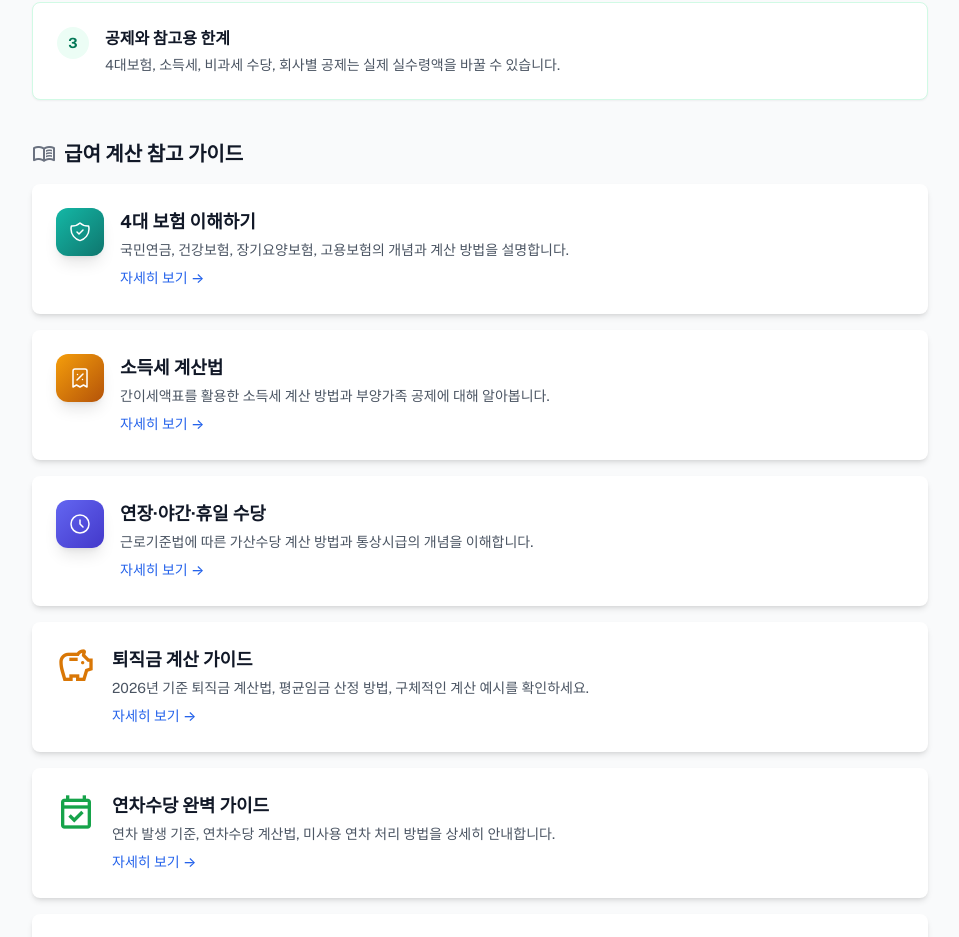
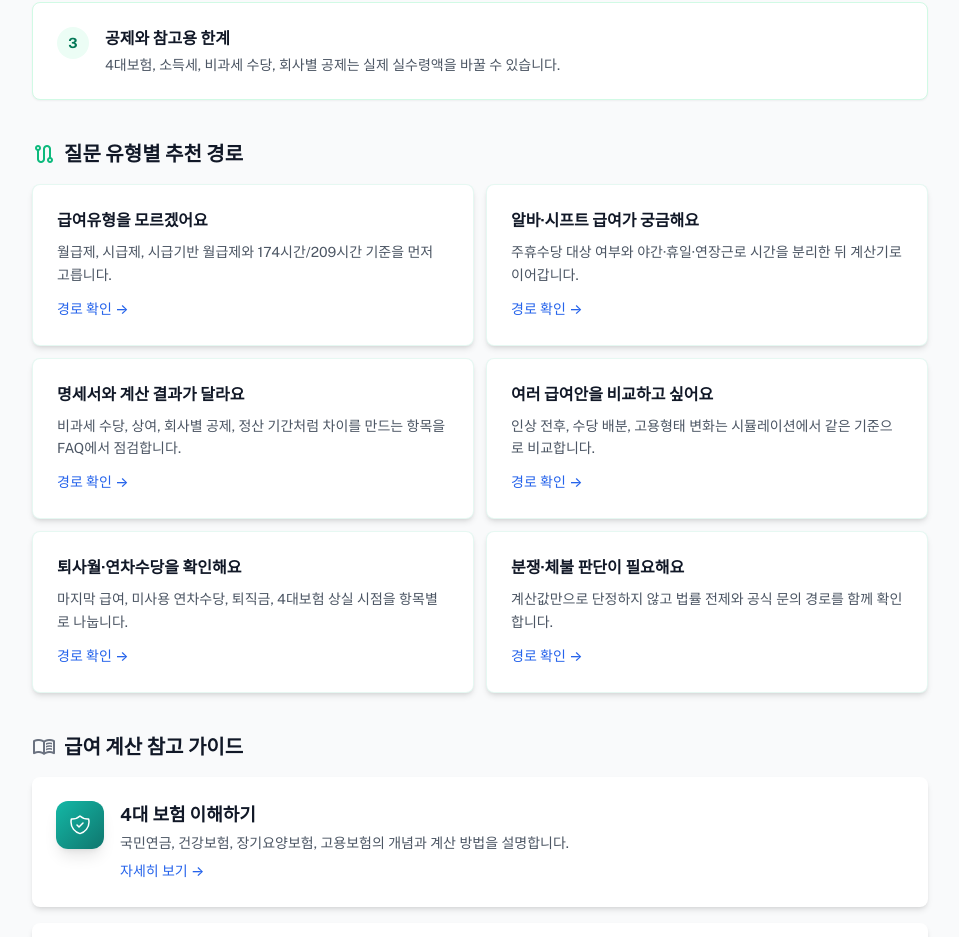
Before and after one commit to freenu0618/calcul, a React (Vite) app in the folder frontend/: page /guide in a window 1280 px wide. Shown: the part 812-1749 px from the top of the page, without its empty margins (160-1119 px from the left). Built offline with nearby package versions, Linux system fonts and the light colour scheme; no server answers.

Commit message:
improve: add guide routing answer signals

```diff
--- a/frontend/scripts/prerender-meta.mjs
+++ b/frontend/scripts/prerender-meta.mjs
@@ -20,7 +20,7 @@ const ROUTES = [
   { path: '/simulation', title: '급여 구조 시뮬레이션 - 기본급·수당 배분 인건비 비교 | PayTools', description: '같은 월 총 급여액에서 기본급과 수당 배분을 바꿨을 때 통상시급, 연장·야간·휴일수당, 퇴직금 기준, 연간 인건비 차이를 비교합니다.' },
 
   // 가이드
-  { path: '/guide', title: '급여 계산 가이드 - 사용법, 4대보험, 소득세, 수당 | PayTools', description: 'PayTools 사용법과 한국 근로기준법에 따른 급여 계산의 모든 것을 알아보세요.' },
+  { path: '/guide', title: '급여 계산 가이드 - 사용법, 4대보험, 소득세, 수당 | PayTools', description: '급여유형 선택, 계산 전 체크리스트, 2026년 4대보험·소득세·주휴수당·가산수당 기준과 상황별 추천 경로를 한곳에서 확인하세요.' },
   { path: '/guide/insurance', title: '4대 보험 이해하기 | 2026년 요율 및 계산 방법 | PayTools', description: '국민연금, 건강보험, 장기요양보험, 고용보험의 2026년 요율과 계산 방법을 상세히 안내합니다.' },
   { path: '/guide/tax', title: '소득세 계산법 | 간이세액표 활용 가이드 | PayTools', description: '근로소득세 간이세액표와 부양가족 공제를 활용한 소득세 계산 방법. 2026년 세율 안내.' },
   { path: '/guide/overtime', title: '연장·야간·휴일 수당 계산법 | 가산수당 가이드 | PayTools', description: '근로기준법에 따른 연장·야간·휴일 수당 계산 방법. 통상시급 산정, 가산율 적용을 안내합니다.' },
@@ -30,7 +30,7 @@ const ROUTES = [
   { path: '/guide/weekly-holiday', title: '주휴수당 완벽 가이드 | 2026년 기준 주휴수당 계산법 | PayTools', description: '2026년 기준 주휴수당 개념, 발생 조건, 파트타임·아르바이트 계산 예시와 최저임금 포함 여부를 정리했습니다.' },
 
   // FAQ
-  { path: '/faq', title: '자주 묻는 질문 (FAQ) | PayTools 급여 계산기', description: '급여 계산, 4대 보험, 소득세, 연장수당, 최저임금에 대한 30개의 자주 묻는 질문과 답변.' },
+  { path: '/faq', title: '2026년 급여 계산 FAQ | 4대보험·실수령액·주휴수당 질문 모음 | PayTools', description: '2026년 급여 계산, 4대보험, 실수령액, 주휴수당, 최저임금, 수습기간 감액, 급여명세서 차이, 근로자 권리를 한 번에 확인하세요.' },
 
   // 계산 사례
   { path: '/examples', title: '급여 계산 사례 - 풀타임·파트타임·교대근무 | PayTools', description: '풀타임, 파트타임, 교대근무 사례별 입력값과 2026년 기준 4대보험, 소득세, 주휴수당, 실수령액 계산 흐름을 확인하세요.' },
--- a/frontend/src/pages/Guide/GuidePage.tsx
+++ b/frontend/src/pages/Guide/GuidePage.tsx
@@ -74,7 +74,40 @@ const preCalculationChecks = [
   },
 ];
 
-const dateModified = '2026-07-15';
+const scenarioRoutes = [
+  {
+    label: '급여유형을 모르겠어요',
+    detail: '월급제, 시급제, 시급기반 월급제와 174시간/209시간 기준을 먼저 고릅니다.',
+    path: '/guide/how-to-use',
+  },
+  {
+    label: '알바·시프트 급여가 궁금해요',
+    detail: '주휴수당 대상 여부와 야간·휴일·연장근로 시간을 분리한 뒤 계산기로 이어갑니다.',
+    path: '/guide/weekly-holiday',
+  },
+  {
+    label: '명세서와 계산 결과가 달라요',
+    detail: '비과세 수당, 상여, 회사별 공제, 정산 기간처럼 차이를 만드는 항목을 FAQ에서 점검합니다.',
+    path: '/faq',
+  },
+  {
+    label: '여러 급여안을 비교하고 싶어요',
+    detail: '인상 전후, 수당 배분, 고용형태 변화는 시뮬레이션에서 같은 기준으로 비교합니다.',
+    path: '/simulation',
+  },
+  {
+    label: '퇴사월·연차수당을 확인해요',
+    detail: '마지막 급여, 미사용 연차수당, 퇴직금, 4대보험 상실 시점을 항목별로 나눕니다.',
+    path: '/guide/annual-leave',
+  },
+  {
+    label: '분쟁·체불 판단이 필요해요',
+    detail: '계산값만으로 단정하지 않고 법률 전제와 공식 문의 경로를 함께 확인합니다.',
+    path: '/legal',
+  },
+];
+
+const dateModified = '2026-07-29';
 
 const guideStructuredData = [
   {
@@ -94,7 +127,7 @@ const guideStructuredData = [
     mainEntity: {
       '@type': 'ItemList',
       name: '급여 계산 가이드 목록',
-      numberOfItems: lawGuides.length + 2,
+      numberOfItems: lawGuides.length + scenarioRoutes.length + 2,
       itemListElement: [
         {
           '@type': 'ListItem',
@@ -116,6 +149,13 @@ const guideStructuredData = [
           name: guide.title,
           url: `https://paytools.work${guide.path}`,
           description: guide.description,
+        })),
+        ...scenarioRoutes.map((route, index) => ({
+          '@type': 'ListItem',
+          position: lawGuides.length + index + 3,
+          name: route.label,
+          url: `https://paytools.work${route.path}`,
+          description: route.detail,
         })),
       ],
     },
@@ -183,7 +223,7 @@ const GuidePage = () => (
   <>
     <PageHelmet
       title="급여 계산 가이드 - 사용법, 4대보험, 소득세, 수당"
-      description="PayTools 사용법과 한국 근로기준법에 따른 급여 계산의 모든 것을 알아보세요."
+      description="급여유형 선택, 계산 전 체크리스트, 2026년 4대보험·소득세·주휴수당·가산수당 기준과 상황별 추천 경로를 한곳에서 확인하세요."
       path="/guide"
     />
     <Helmet>
@@ -252,6 +292,27 @@ const GuidePage = () => (
           </div>
         </section>
 
+        {/* 상황별 추천 경로 */}
+        <section className="mb-10">
+          <h2 className="text-xl font-bold text-gray-900 mb-4 flex items-center gap-2">
+            <span className="material-symbols-outlined text-primary">route</span>
+            질문 유형별 추천 경로
+          </h2>
+          <div className="grid gap-3 sm:grid-cols-2">
+            {scenarioRoutes.map((route) => (
+              <Link key={route.label} to={route.path}>
+                <Card className="h-full border border-primary/10 hover:shadow-md transition-shadow">
+                  <h3 className="text-base font-bold text-gray-900">{route.label}</h3>
+                  <p className="mt-2 text-sm leading-relaxed text-gray-600">{route.detail}</p>
+                  <span className="mt-3 inline-flex items-center text-sm font-medium text-blue-600">
+                    경로 확인 →
+                  </span>
+                </Card>
+              </Link>
+            ))}
+          </div>
+        </section>
+
         {/* 법률 참고 가이드 */}
         <section className="mb-10">
           <h2 className="text-xl font-bold text-gray-900 mb-4 flex items-center gap-2">
```
Also changed, not shown: frontend/public/llms.txt, 1 other file (tests, documents, lock files or other folders).
